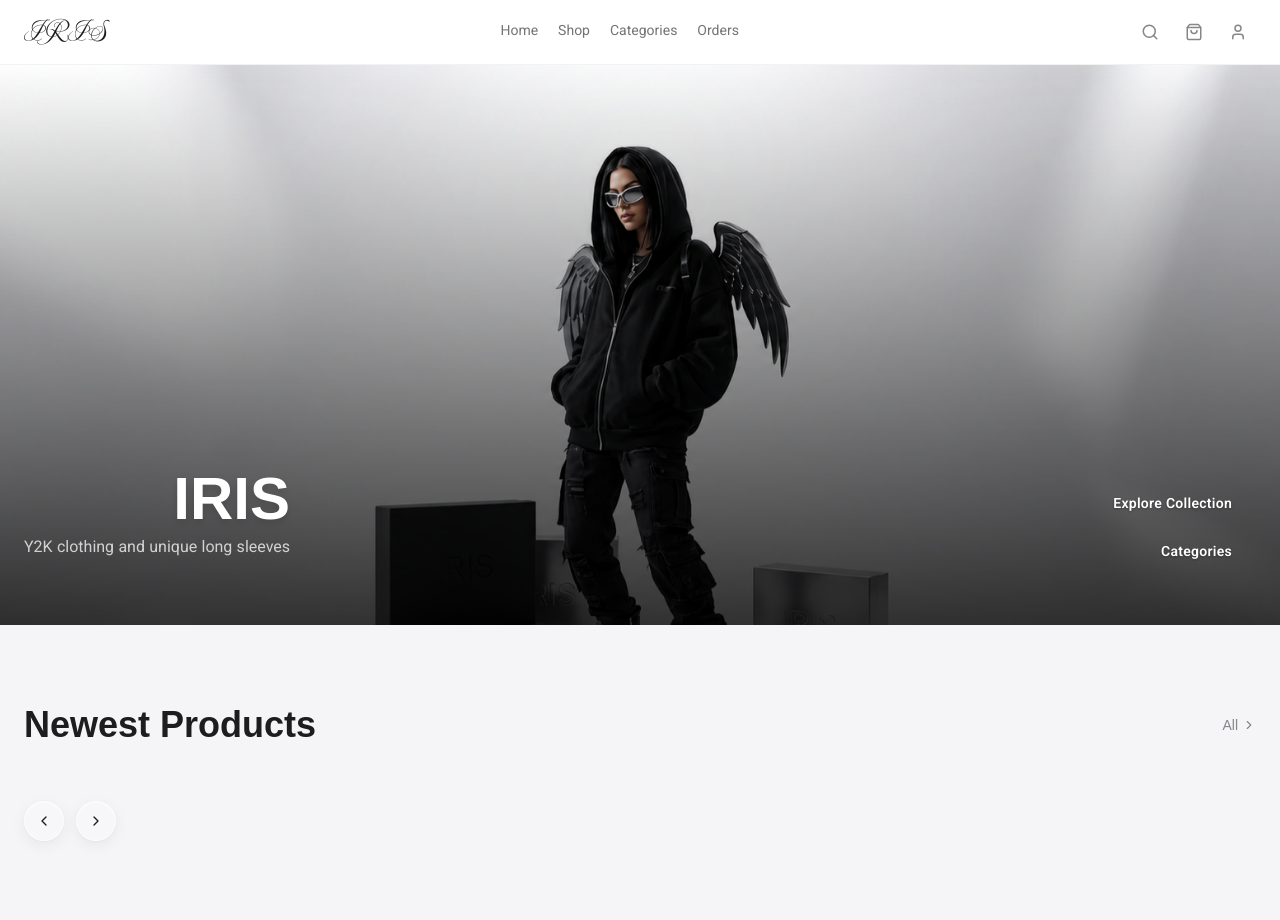
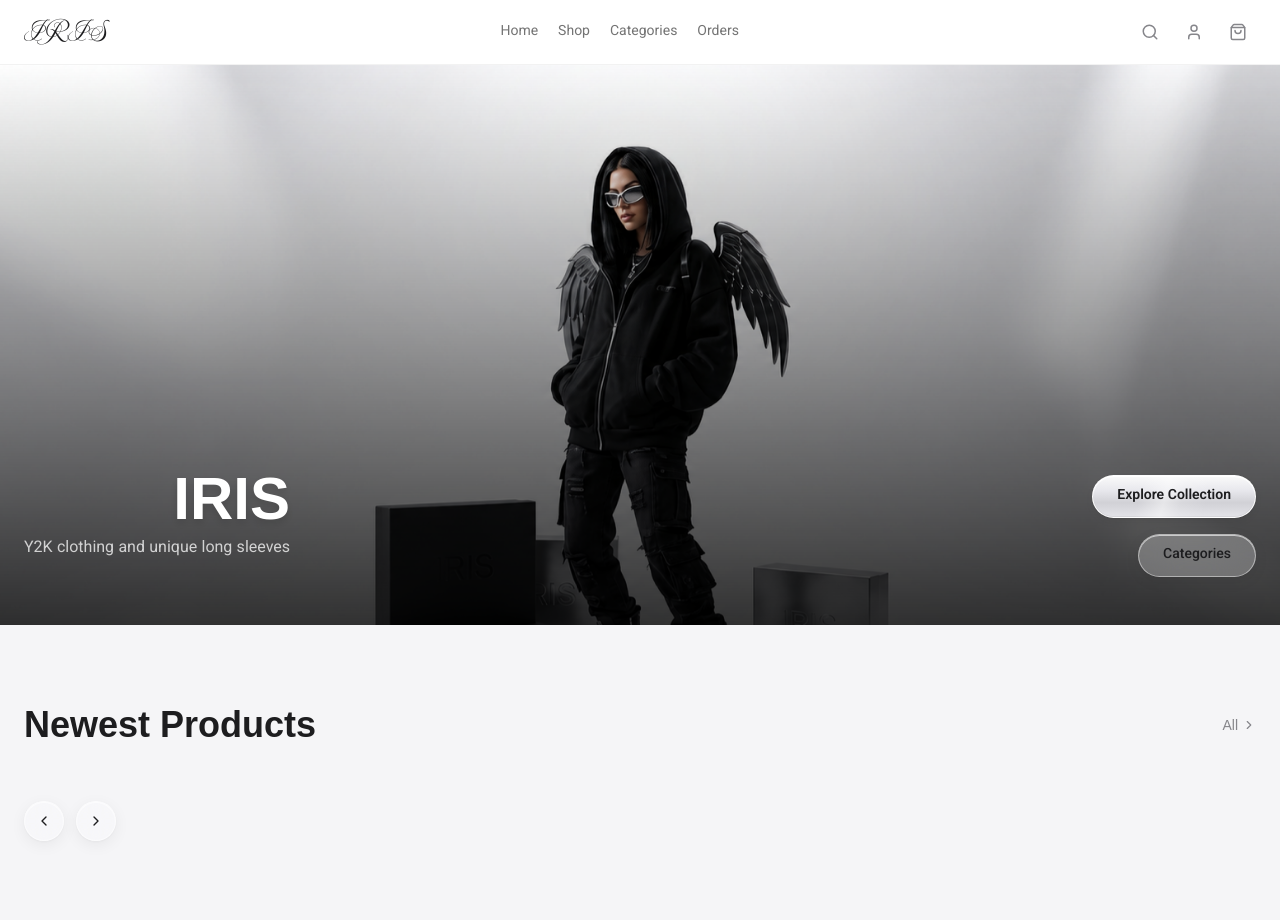
Before and after one commit to NahidDavoudi/shopiris, a PHP site: page / in a window 1280 px wide. Shown: the top 920 px of the page. Run offline with PHP 8.4, Linux system fonts and the light colour scheme; data that the repository does not hold is empty; some web fonts are replaced.

Commit message:
fixing the header

```diff
--- a/assets/css/output.css
+++ b/assets/css/output.css
@@ -1004,6 +1004,12 @@
   :where(.divide-border > :not(:last-child)) {
     border-color: var(--color-border);
   }
+  .justify-self-center {
+    justify-self: center;
+  }
+  .justify-self-end {
+    justify-self: flex-end;
+  }
   .truncate {
     overflow: hidden;
     text-overflow: ellipsis;
@@ -1579,6 +1585,10 @@
   .text-\[32px\] {
     font-size: 32px;
   }
+  .leading-8 {
+    --tw-leading: calc(var(--spacing) * 8);
+    line-height: calc(var(--spacing) * 8);
+  }
   .leading-none {
     --tw-leading: 1;
     line-height: 1;
@@ -1661,6 +1671,9 @@
   }
   .whitespace-nowrap {
     white-space: nowrap;
+  }
+  .whitespace-pre-line {
+    white-space: pre-line;
   }
   .text-accent {
     color: var(--color-accent);
@@ -2320,6 +2333,9 @@
     .md\:grid-cols-5 {
       grid-template-columns: repeat(5, minmax(0, 1fr));
     }
+    .md\:justify-between {
+      justify-content: space-between;
+    }
     .md\:gap-6 {
       gap: calc(var(--spacing) * 6);
     }
@@ -2331,6 +2347,9 @@
     }
     .md\:gap-y-12 {
       row-gap: calc(var(--spacing) * 12);
+    }
+    .md\:justify-self-auto {
+      justify-self: auto;
     }
     .md\:p-6 {
       padding: calc(var(--spacing) * 6);
--- a/assets/js/components/Header.js
+++ b/assets/js/components/Header.js
@@ -24,23 +24,31 @@ const Header = {
 
     return `
       <header class="sticky top-0 z-50 bg-white/80 backdrop-blur-xl border-b border-black/5">
-        <div class="max-w-[1280px] mx-auto px-4 md:px-6 h-16 flex items-center justify-between gap-4">
-          <a href="#/" data-link class="shrink-0">
-            <span class="font-fancy text-xl md:text-2xl text-body tracking-[0.015em]" dir="ltr">${storeConfig.name}</span>
-          </a>
-          <nav class="hidden md:flex items-center gap-1">${navItems}</nav>
-          <div class="flex items-center gap-2">
+        <div class="max-w-[1280px] mx-auto px-4 md:px-6 h-16 grid grid-cols-3 items-center gap-4 md:flex md:justify-between">
+          <div class="flex items-center gap-1 md:hidden">
+            <button id="mobile-menu-btn" class="w-9 h-9 flex items-center justify-center rounded-full hover:bg-black/5 transition-colors">
+              <i data-lucide="menu" class="w-[18px] h-[18px] text-muted"></i>
+            </button>
             <button class="w-9 h-9 flex items-center justify-center rounded-full hover:bg-black/5 transition-colors" title="search">
               <i data-lucide="search" class="w-[18px] h-[18px] text-muted"></i>
             </button>
+          </div>
+
+          <a href="#/" data-link class="shrink-0 justify-self-center md:justify-self-auto">
+            <span class="font-fancy text-xl md:text-2xl text-body tracking-[0.015em]" dir="ltr">${storeConfig.name}</span>
+          </a>
+
+          <nav class="hidden md:flex items-center gap-1">${navItems}</nav>
+
+          <div class="flex items-center gap-2 justify-self-end">
+            <button class="hidden md:flex w-9 h-9 items-center justify-center rounded-full hover:bg-black/5 transition-colors" title="search">
+              <i data-lucide="search" class="w-[18px] h-[18px] text-muted"></i>
+            </button>
+            ${userArea}
             <a href="#/cart" data-link class="relative w-9 h-9 flex items-center justify-center rounded-full hover:bg-black/5 transition-colors group">
               <i data-lucide="shopping-bag" class="w-[18px] h-[18px] text-muted group-hover:text-body transition-colors"></i>
               <span id="cart-badge" class="hidden absolute -top-0.5 -right-0.5 w-4 h-4 bg-black text-white text-[9px] font-bold rounded-full flex items-center justify-center">0</span>
             </a>
-            ${userArea}
-            <button id="mobile-menu-btn" class="md:hidden w-9 h-9 flex items-center justify-center rounded-full hover:bg-black/5 transition-colors">
-              <i data-lucide="menu" class="w-[18px] h-[18px] text-muted"></i>
-            </button>
           </div>
         </div>
         <div id="mobile-menu" class="md:hidden px-4 py-3">
--- a/assets/js/components/HeroSection.js
+++ b/assets/js/components/HeroSection.js
@@ -61,18 +61,18 @@ const HeroSection = {
               <h1 class="font-display font-extrabold text-3xl sm:text-4xl md:text-6xl text-white mb-2 leading-none drop-shadow-lg">${hero.title}</h1>
               ${hero.subtitle ? `<p class="text-white/75 text-sm md:text-base">${hero.subtitle}</p>` : ''}
             </div>
-            <div class="hero-cta-stack flex flex-col items-end gap-1 shrink-0">
+            <div class="flex flex-col items-end gap-4 shrink-0">
               ${Button.render({
-          variant: 'text',
+          variant: 'aluminium',
           label: hero.ctaPrimary, // Explore Collection
           href: '#/shop',
-          className: 'hero-cta-link'
+          className: 'hero'
         })}
               ${Button.render({
-          variant: 'text',
+          variant: 'glass',
           label: hero.ctaSecondary, // Categories
           href: '#/categories',
-          className: 'hero-cta-link'
+          className: 'hero'
         })}
             </div>
           </div>
--- a/assets/js/components/ProductInfo.js
+++ b/assets/js/components/ProductInfo.js
@@ -95,6 +95,7 @@ const ProductInfo = {
     const priceStr = formatPrice(price);
     const outOfStock = stock === 0;
     const desc = escapeHtml(shortDescription || description || '');
+    const fullDesc = escapeHtml(description || '');
     const safeName = escapeHtml(name);
     const purchaseBlocked = variantSetupIncomplete || outOfStock;
 
@@ -116,13 +117,19 @@ const ProductInfo = {
 
         <p id="product-stock-hint" class="mt-4 text-[11px] uppercase tracking-widest text-accent ${purchaseBlocked ? '' : 'hidden'}">${blockedText}</p>
 
-        <div id="product-buy-bar" class="fixed bottom-0 inset-x-0 z-40">
+        <div id="product-buy-bar" class="bottom-0 inset-x-0 z-40">
           <button type="button" id="buy-now-btn"
                   class="w-full flex items-center justify-between px-6 md:px-10 py-5 bg-[#8a8a8a] hover:bg-black transition-colors text-white disabled:pointer-events-none disabled:opacity-40">
             <span class="text-sm font-bold uppercase tracking-[0.25em]">${t.quickBuy}</span>
             <span id="buy-bar-price" class="text-sm font-semibold tracking-wider" dir="ltr">${priceStr}</span>
           </button>
         </div>
+
+        ${fullDesc ? `
+        <div id="product-description" class="mt-8 pt-6 border-t border-black/10">
+          <h2 class="text-xs font-bold uppercase tracking-[0.2em] text-body mb-3">${t.descriptionTitle || 'توضیحات محصول'}</h2>
+          <p class="text-sm leading-8 text-dim whitespace-pre-line">${fullDesc}</p>
+        </div>` : ''}
       </div>`;
   },
 
--- a/index.html
+++ b/index.html
@@ -312,11 +312,11 @@
           </button>
         </div>
         <div id="sidebar-backdrop"></div>
-        <div class="flex items-start gap-8 lg:gap-14 relative">
+        <div class="flex space-between lg:gap-14 relative">
           <div id="shop-sidebar-wrap" class="shrink-0"></div>
           <div class="flex-1 min-w-0">
             <div id="products-grid"
-              class="grid grid-cols-1 md:grid-cols-3 lg:grid-cols-4 gap-x-4 gap-y-8 sm:gap-x-6 sm:gap-y-10 md:gap-x-8 md:gap-y-12">
+              class="grid grid-cols-2 md:grid-cols-3 lg:grid-cols-4 gap-x-4 gap-y-8 sm:gap-x-6 sm:gap-y-10 md:gap-x-8 md:gap-y-12">
             </div>
             <div id="shop-load-more" class="hidden text-center mt-12 md:mt-16"></div>
             <div id="shop-loading" class="text-center py-24 text-muted">
```
